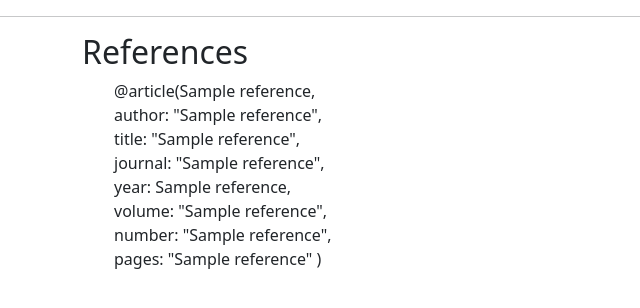
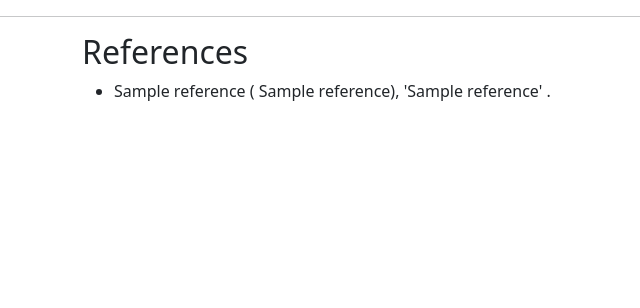
Before and after one commit to UncSald/KettuRepolainen, a Flask app: template src/templates/reference_list.html in a window 1280 px wide. Shown: the part 56-364 px from the top of the page, without its empty margins (0-640 px from the left). Run offline with Flask 3, Linux system fonts and the light colour scheme; the template is opened without the code that fills it: most values are stand-ins (such as "Sample title", 1, 10 or a date in 2020).

Commit message:
modified how references list shows

```diff
--- a/src/app.py
+++ b/src/app.py
@@ -26,7 +26,7 @@
 def create_new_reference():
     datafields = ["name","author","title","journal","year",\
                   "volume","number","pages","month","note",\
-                    "publisher","editor"]
+                    "publisher","editor", "howpublished"]
     data = {}
     for field in datafields:
         input = None if request.form.get(field) == '' else request.form.get(field)
--- a/src/templates/reference_list.html
+++ b/src/templates/reference_list.html
@@ -14,26 +14,38 @@
 
 <ul>
   {% for reference in references %}
-    <li style="display: flex">
+    <li>
       <div>
-        @article({{ reference[1] }},
-        <br>
-        author: "{{ reference[2] }}",
-        <br>
-        title: "{{ reference[3] }}",
-        <br>
-        journal: "{{ reference[4] }}",
-        <br>
-        year: {{ reference[5] }},
-        <br>
-        volume: "{{ reference[6] }}",
-        <br>
-        number: "{{ reference[7] }}",
-        <br>
-        pages: "{{ reference[8] }}"
-        )
-      </div>
-    </li>
+        <!-- author:-->
+        {{ reference[2] }}
+
+        <!--month:-->
+        ({% if reference[9] %}{{reference[9]}}{% endif %}
+
+        <!--year-->
+        {{reference[5]}}),
+
+        <!--title-->
+        '{{ reference[3] }}'
+
+        <!--journal-->
+        {% if reference[4] %}, <i>{{ reference[4] }}</i> {% endif %}
+
+        <!--volume-->
+        {% if reference[6] %}, volume {{ reference[6] }}{% endif %}
+
+        <!--number-->
+        {% if reference[7] %}, {{ reference[7] }} {% endif %}
+
+        <!--pages-->
+        {% if reference[8] %}, p.{{ reference[8] }} {% endif %}
+
+        <!--note-->
+        {% if reference[10] %}, {{ reference[10] }} {% endif %}
+
+        <!--howpublished-->
+        {% if reference[11] %}, howpublished{{ reference[11] }} {% endif %}.</div>
+      </li>
   {% endfor %}
 </ul>
 
```
Also changed, not shown: src/daos/reference_dao.py (+7 -4 lines), src/db_helper.py (+6 -4 lines).
